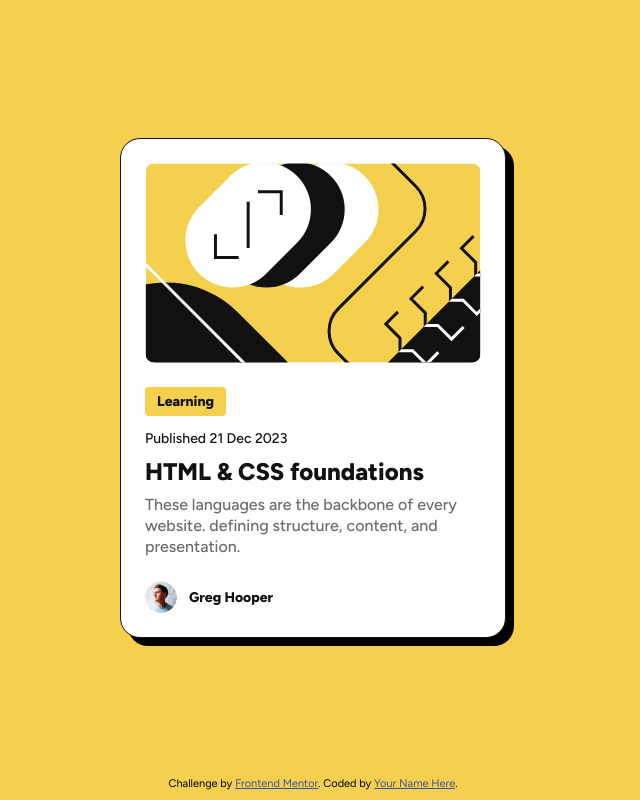
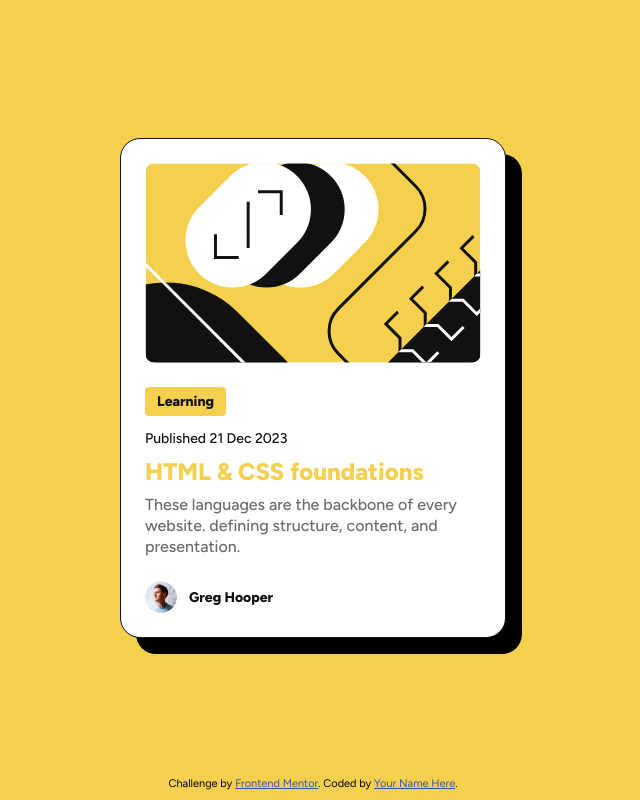
Before and after one commit to Yakub357/blog-review-card, a website: page index.html in a window 1280 px wide. In both pictures the pointer is over the element 640 px from the left and 388 px from the top of the page. Shown: the whole page, without its empty margins (327-967 px from the left). Drawn offline with Linux system fonts and the light colour scheme.

Commit message:
Animation added for hovering effect

```diff
--- a/style.css
+++ b/style.css
@@ -69,6 +69,17 @@ footer {
   border-radius: 20px;
   background-color: var(--color-white);
   box-shadow: 8px 8px 0px 0px #000;
+
+  transition: all ease-in-out 0.2s;
+}
+
+.blog-card:hover {
+  box-shadow: 16px 16px 0px 0px #000;
+  .blog__content {
+    .blog__title {
+      color: var(--color-yellow);
+    }
+  }
 }
 
 .blog__img {
@@ -114,6 +125,8 @@ footer {
     align-self: stretch;
     font-size: var(--font-size-1);
     font-weight: 800;
+
+    transition: all ease-out 0.4s;
   }
 
   .blog__description {
```
